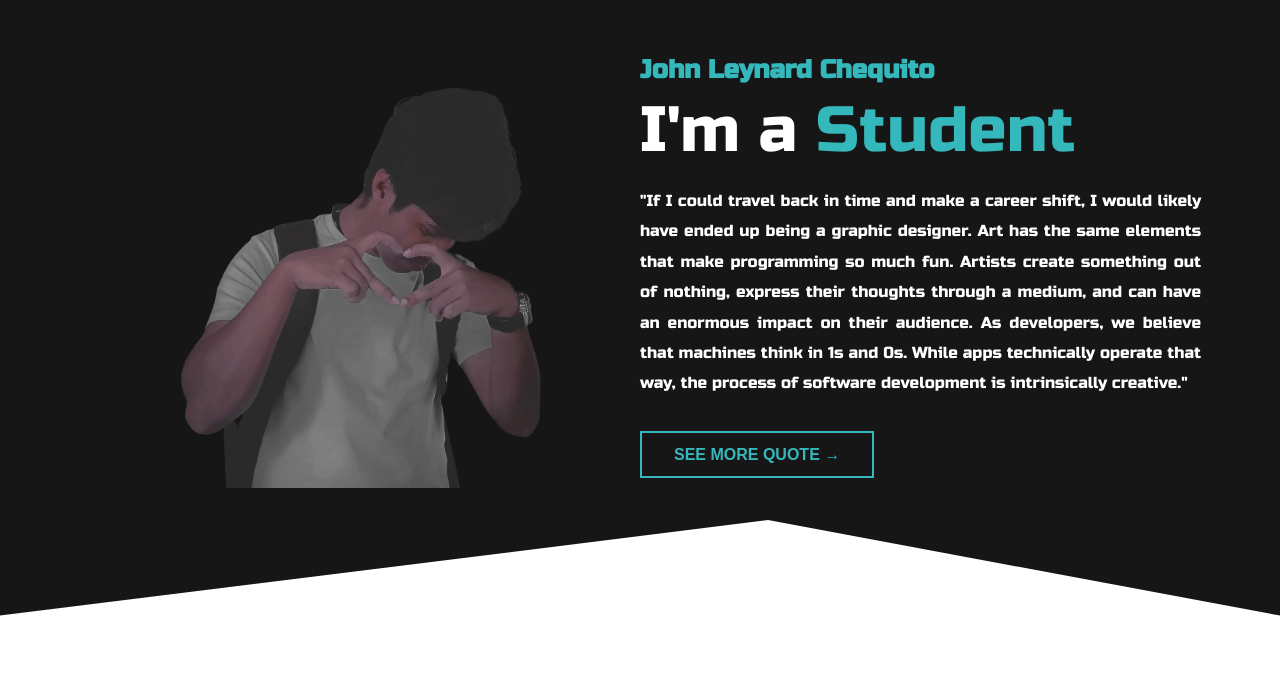
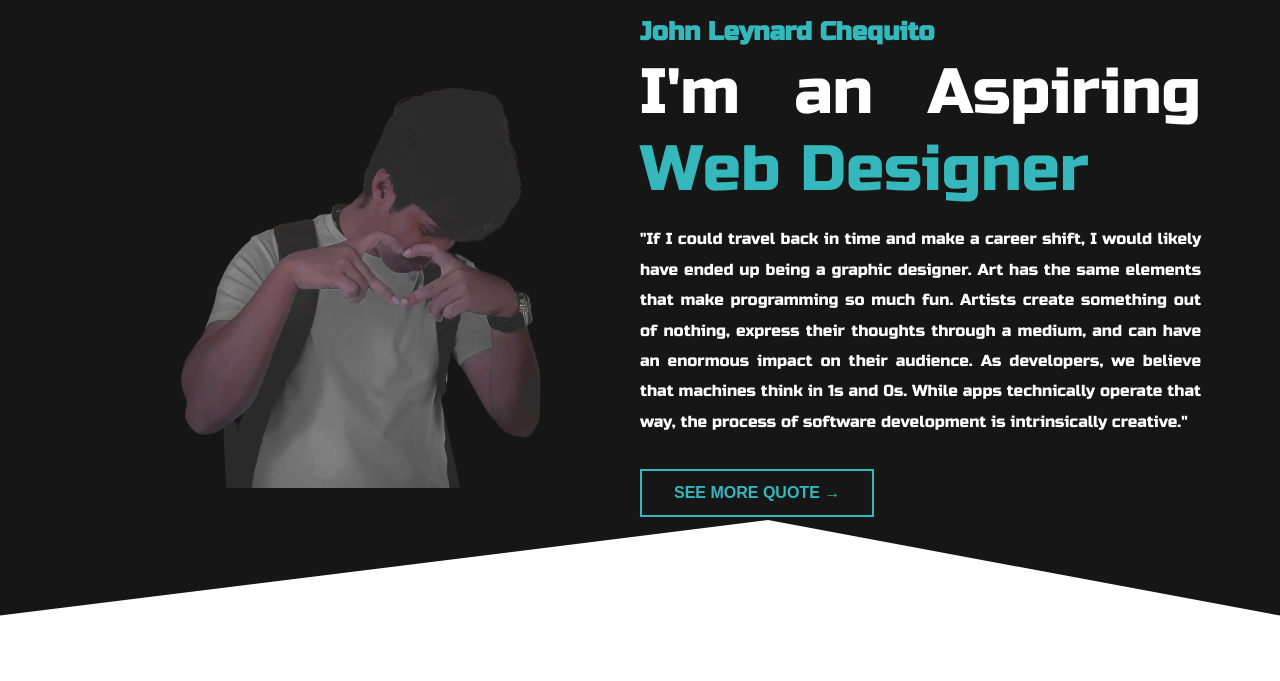
Before and after one commit to GadreelDranyel1/Jael.Leynard.github.io, a plain HTML site: page Portfolio/index.html in a window 1280 px wide. Shown: the part 119-800 px from the top of the page. Drawn offline with Linux system fonts and the light colour scheme; a web font is replaced by a local one.

Commit message:
Update index.html
Added some adjustments to the code.

```diff
--- a/Portfolio/index.html
+++ b/Portfolio/index.html
@@ -40,7 +40,7 @@
                     </div>
                 <div class="right flex-1">
                     <h6>John Leynard Chequito</h6>
-                    <h1>I'm a <span>Student</span></h1>
+                    <h1>I'm an Aspiring<span> Web Designer</span></h1>
                     <p>
                         "If I could travel back in time and make a career shift,
                         I would likely have ended up being a graphic designer.
```
